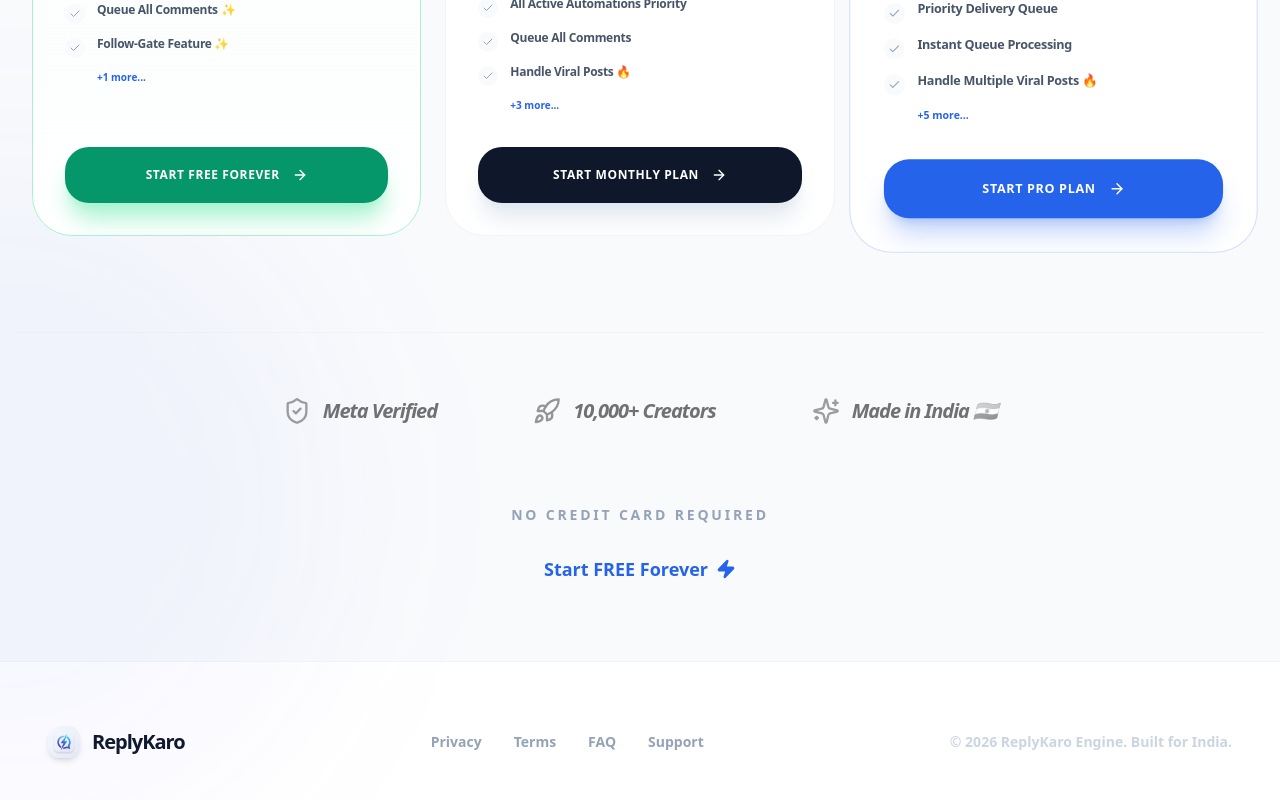
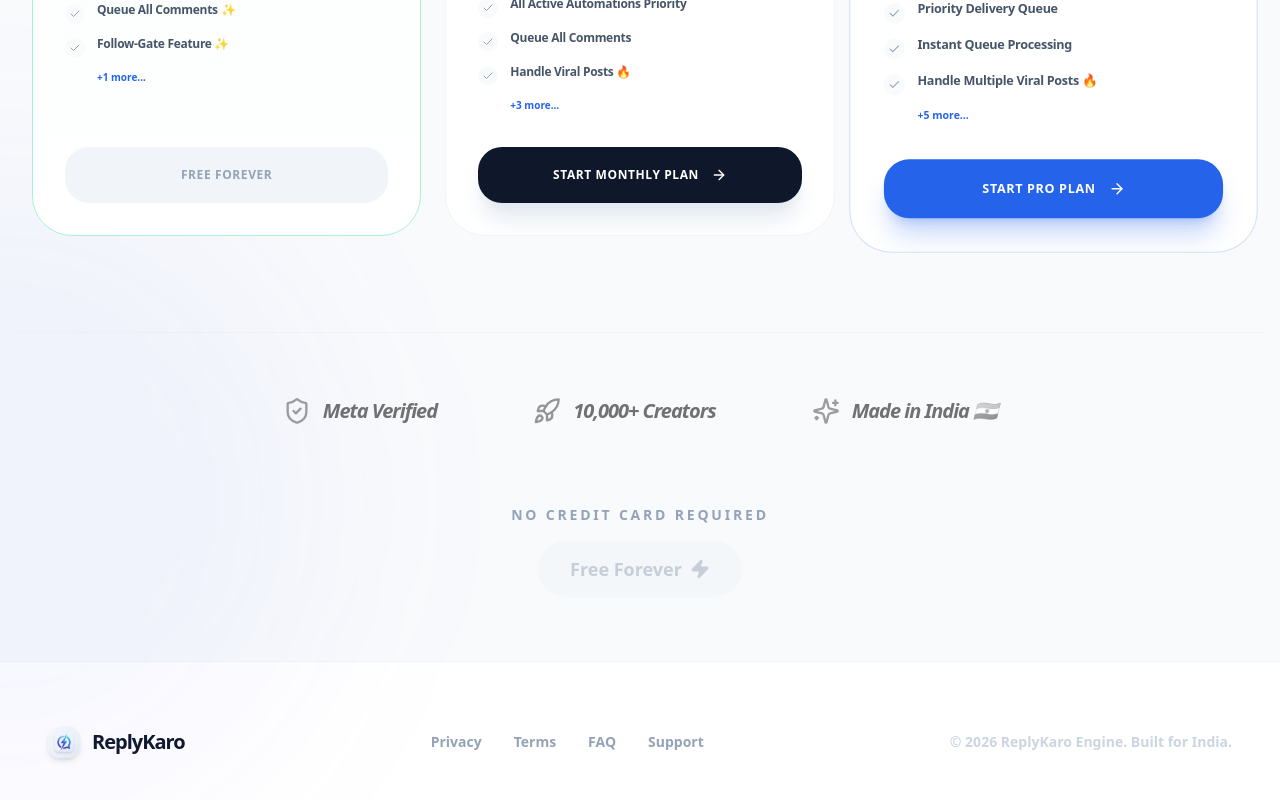
Before and after one commit to Nikhil170404/insta, a Next.js app: page /pricing in a window 1280 px wide. Shown: the part 1302-2102 px from the top of the page. Built offline with nearby package versions, Linux system fonts and the light colour scheme; no server answers.

Commit message:
first commit

```diff
--- a/app/pricing/page.tsx
+++ b/app/pricing/page.tsx
@@ -291,6 +291,11 @@ export default function PricingPage() {
                             </div>
 
                             <div className="mt-8">
+                                {plan.name === "Free Starter" ? (
+                                    <div className="w-full h-14 rounded-[1.5rem] font-black text-xs tracking-[0.05em] uppercase flex items-center justify-center gap-3 bg-slate-100 text-slate-400 cursor-not-allowed select-none">
+                                        Free Forever
+                                    </div>
+                                ) : (
                                     <Button
                                         onClick={() => handlePayment(plan)}
                                         disabled={loadingPlan === plan.name}
@@ -298,14 +303,13 @@ export default function PricingPage() {
                                             "w-full h-14 rounded-[1.5rem] font-black text-xs tracking-[0.05em] uppercase transition-all duration-500 gap-3 group/btn shadow-xl active:scale-95",
                                             plan.popular
                                                 ? "bg-primary text-white hover:bg-primary/90 shadow-primary/25"
-                                            : plan.name === "Free Starter"
-                                                ? "bg-emerald-600 text-white hover:bg-emerald-700 shadow-emerald-200"
                                                 : "bg-slate-900 text-white hover:bg-slate-800 shadow-slate-200"
                                         )}
                                     >
                                         {loadingPlan === plan.name ? "Processing..." : plan.cta}
                                         <ArrowRight className="h-4 w-4 group-hover/btn:translate-x-2 transition-transform duration-500" />
                                     </Button>
+                                )}
                             </div>
                         </div>
                     ))}
@@ -329,11 +333,9 @@ export default function PricingPage() {
                     <p className="text-slate-400 font-bold text-sm uppercase tracking-[0.2em] mb-4">
                         No credit card required
                     </p>
-                    <Link href="/signin">
-                        <Button variant="ghost" className="text-primary font-black text-lg gap-2 hover:bg-primary/5 px-8 h-14 rounded-full">
-                            Start FREE Forever <Zap className="h-5 w-5 fill-current" />
+                    <Button variant="ghost" disabled className="text-slate-400 font-black text-lg gap-2 cursor-not-allowed px-8 h-14 rounded-full bg-slate-100">
+                        Free Forever <Zap className="h-5 w-5 fill-current" />
                     </Button>
-                    </Link>
                 </div>
             </main>
 
--- a/lib/pricing.ts
+++ b/lib/pricing.ts
@@ -23,7 +23,7 @@ export const PRICING_PLANS = {
             queueEnabled: true,
             priorityQueue: false,
         },
-        cta: "Start Free Forever",
+        cta: "Free Forever",
         popular: false,
         savings: null,
         badge: "FREE",
```
Also changed, not shown: 2 other files (tests, documents, lock files or other folders). Lines whose indentation alone changed are shown as unchanged.
